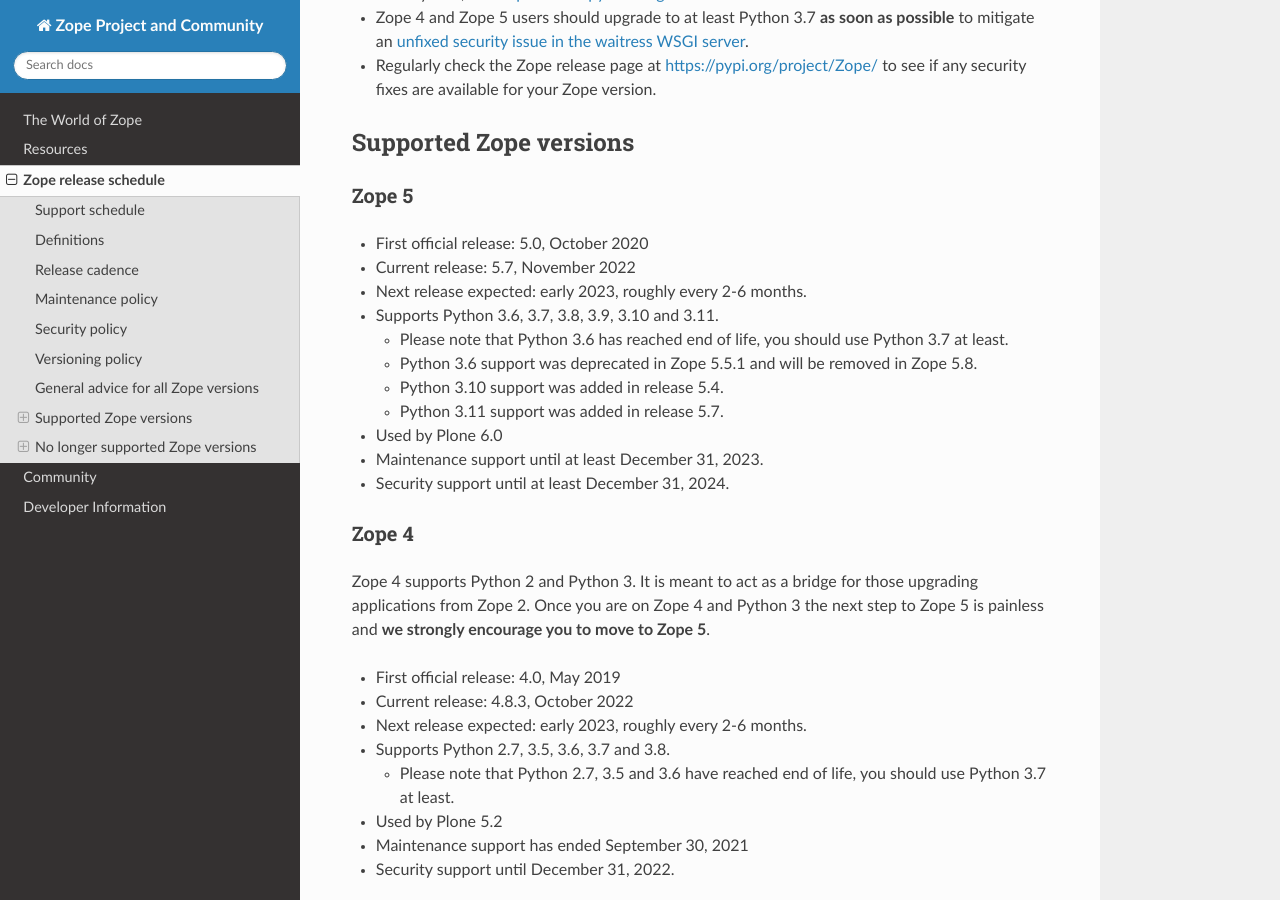
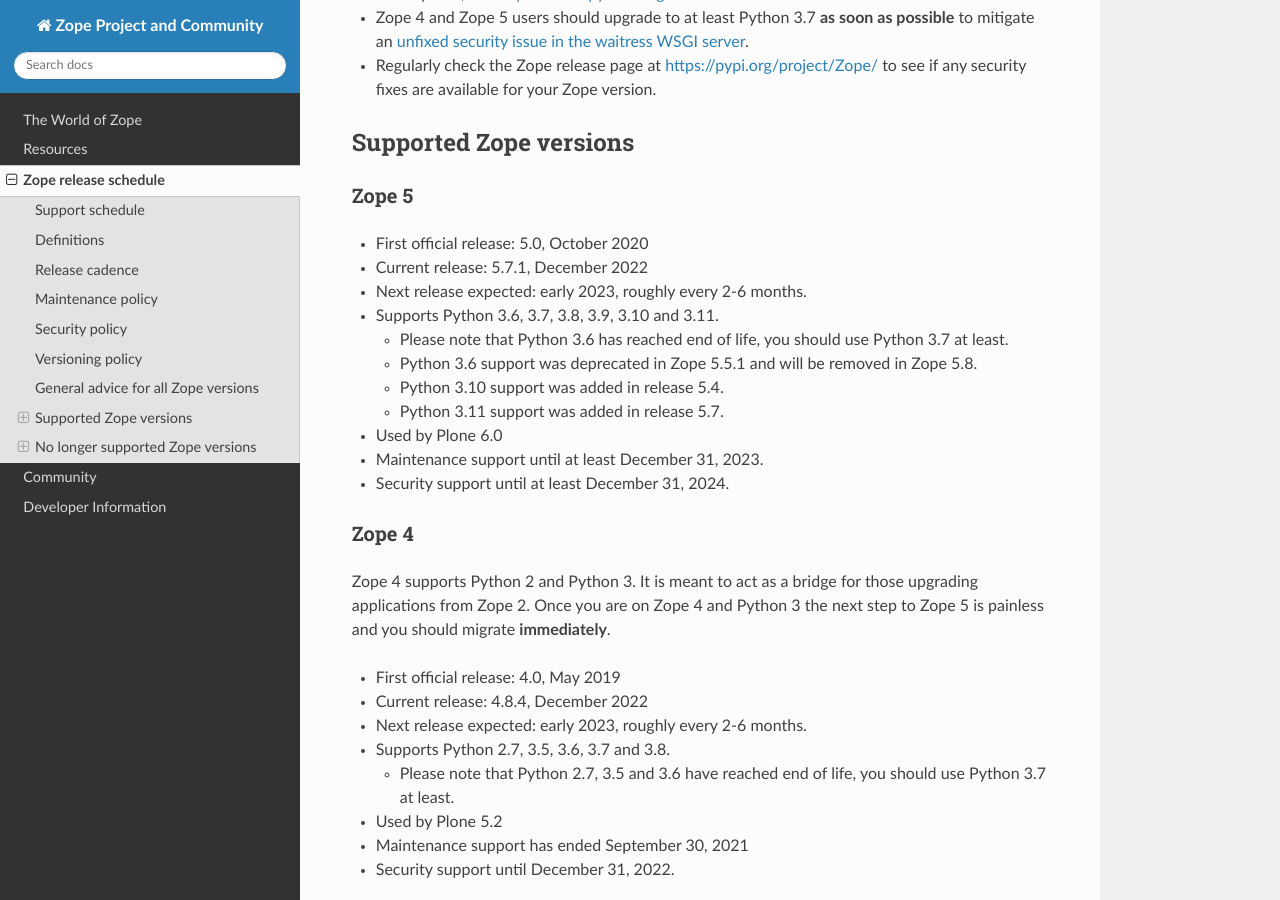
Before and after one commit to zopefoundation/www.zope.org, a Sphinx documentation site: the page built from docs/releases.rst, in a window 1280 px wide and 900 px high, scrolled down 3079 px. Built offline with Sphinx 7.4.7 and the Read the Docs theme 2.0.0, drawn with Linux system fonts in a browser that asks for light colours.

Commit message:
- update for new Zope releases

```diff
--- a/docs/releases.rst
+++ b/docs/releases.rst
@@ -26,9 +26,9 @@ Support schedule
 +======+=======+==============+===========+==========+============+============+
 |2.13  |2.13.30|2.7           |end of life|2010-11-05|2019-02-09  |2020-12-31  |
 +------+-------+--------------+-----------+----------+------------+------------+
-|4.0   |4.8.3  |2.7, 3.5-3.8  |security   |2019-05-10|2021-09-30  |2022-12-31  |
+|4.0   |4.8.4  |2.7, 3.5-3.8  |security   |2019-05-10|2021-09-30  |2022-12-31  |
 +------+-------+--------------+-----------+----------+------------+------------+
-|5.0   |5.7    |3.6-3.11      |maintenance|2020-10-08|2023-12-31  |2024-12-31  |
+|5.0   |5.7.1  |3.6-3.11      |maintenance|2020-10-08|2023-12-31  |2024-12-31  |
 |      |       |[1]_ [2]_ [3]_|           |          |[4]_        |[4]_        |
 +------+-------+--------------+-----------+----------+------------+------------+
 |6.0   |\-     |TBD           |unreleased |TBD [5]_  |2025-12-31  |2027-12-31  |
@@ -144,7 +144,7 @@ Supported Zope versions
 Zope 5
 ~~~~~~
 - First official release: 5.0, October 2020
-- Current release: 5.7, November 2022
+- Current release: 5.7.1, December 2022
 - Next release expected: early 2023, roughly every 2-6 months.
 - Supports Python 3.6, 3.7, 3.8, 3.9, 3.10 and 3.11.
 
@@ -164,11 +164,10 @@ Zope 4
 ~~~~~~
 Zope 4 supports Python 2 and Python 3. It is meant to act as a bridge for those
 upgrading applications from Zope 2. Once you are on Zope 4 and Python 3 the
-next step to Zope 5 is painless and **we strongly encourage you to move to Zope
-5**.
+next step to Zope 5 is painless and you should migrate **immediately**.
 
 - First official release: 4.0, May 2019
-- Current release: 4.8.3, October 2022
+- Current release: 4.8.4, December 2022
 - Next release expected: early 2023, roughly every 2-6 months.
 - Supports Python 2.7, 3.5, 3.6, 3.7 and 3.8.
 
```
